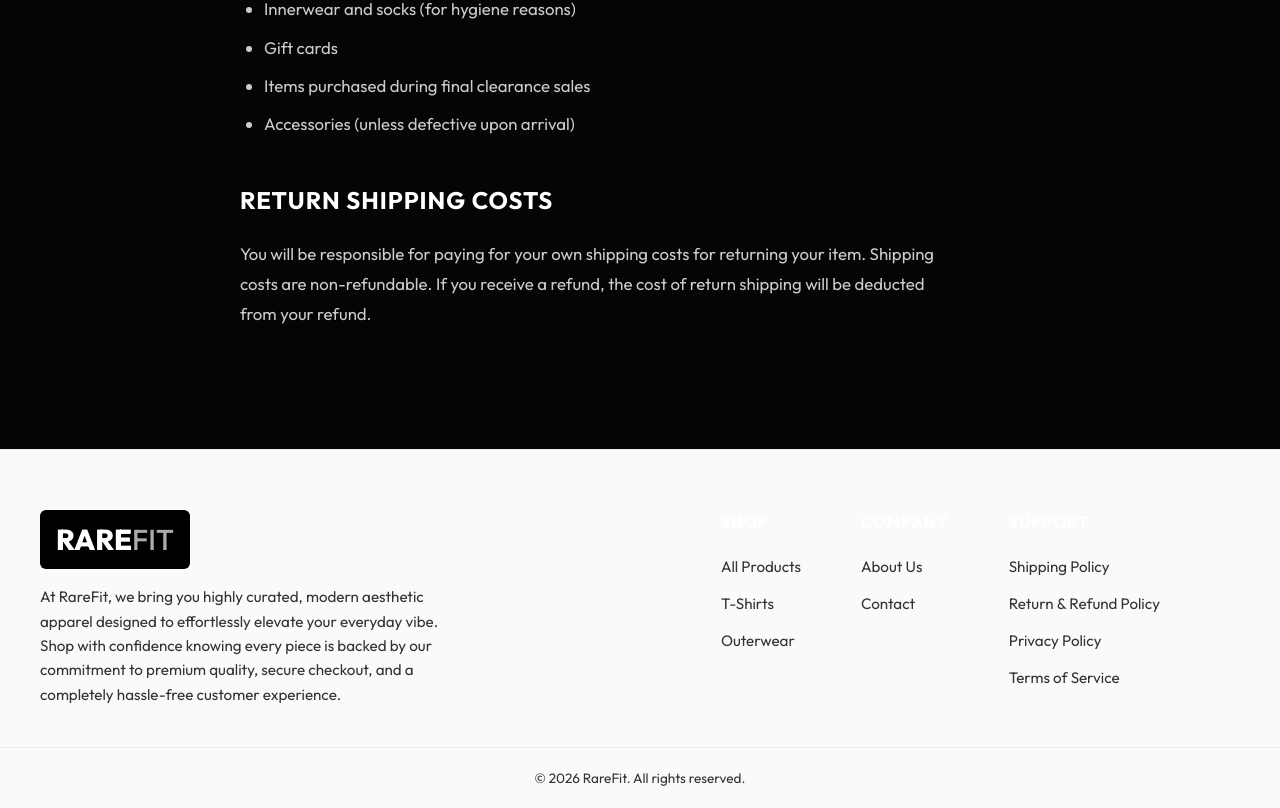
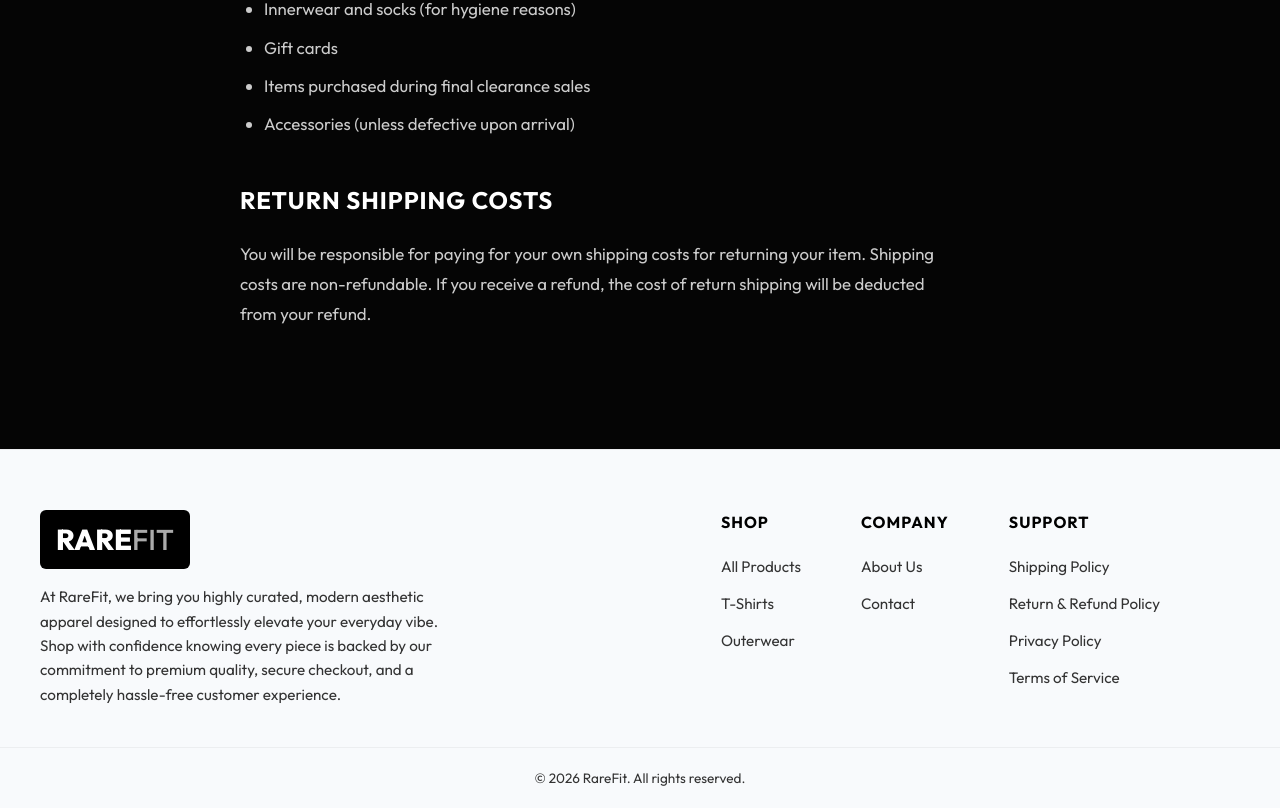
Before and after one commit to ajinkyakhairnar08-ux/RAREFIT-clothing, a React (Vite) app in the folder rarefit-ecommerce/client/: page /return-policy in a window 1280 px wide. Shown: the part 1240-2048 px from the top of the page. Built offline with nearby package versions, Linux system fonts and the light colour scheme.

Commit message:
style: changed footer column headers to black for visibility against white background

```diff
--- a/rarefit-ecommerce/client/src/components/Footer.css
+++ b/rarefit-ecommerce/client/src/components/Footer.css
@@ -64,7 +64,7 @@
 .footer-column h4 {
   margin-bottom: 20px;
   font-size: 1rem;
-  color: var(--color-black);
+  color: #000000;
 }
 
 .footer-column ul {
```
